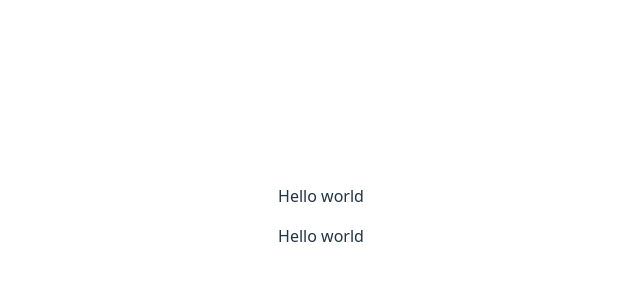
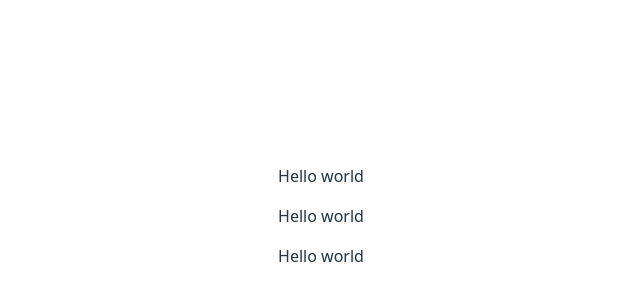
Before and after one commit to shivam-tamboli/React_Movie_Tutorial, a React (Vite) app in the folder frontend/: page / in a window 1280 px wide. Shown: the part 184-484 px from the top of the page, without its empty margins (319-959 px from the left). Built offline with nearby package versions, Linux system fonts and the light colour scheme.

Commit message:
create a component

```diff
--- a/frontend/src/App.jsx
+++ b/frontend/src/App.jsx
@@ -6,14 +6,19 @@ function App() {
 
   return (
     <>
-   <div>
-    <p>Hello world</p>
-   </div>
-   <div>
-    <p>Hello world</p>
-   </div>
+  <Text />
+   <Text />
+   <Text />
    </>
   )
 }
 
+function Text() {
+  return(
+    <div>
+    <p>Hello world</p>
+   </div>
+  );
+}
+
 export default App
```
